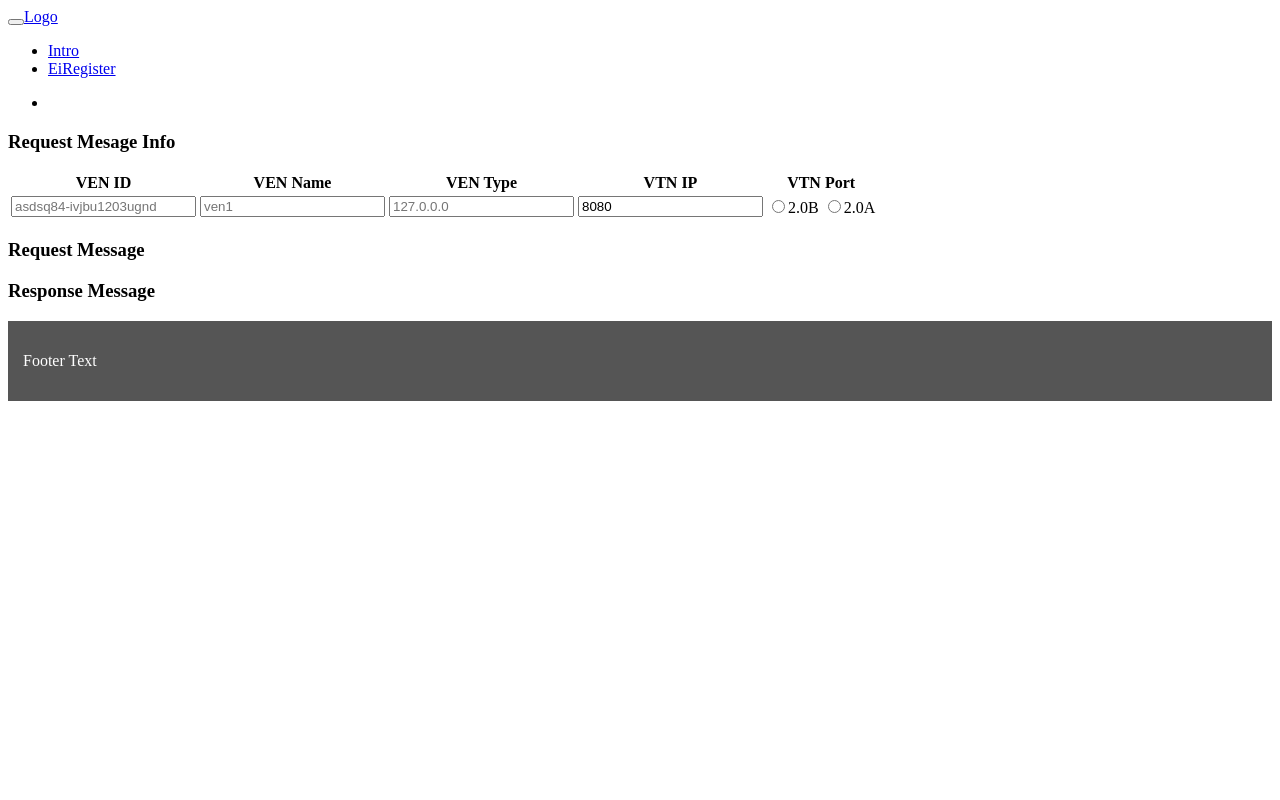
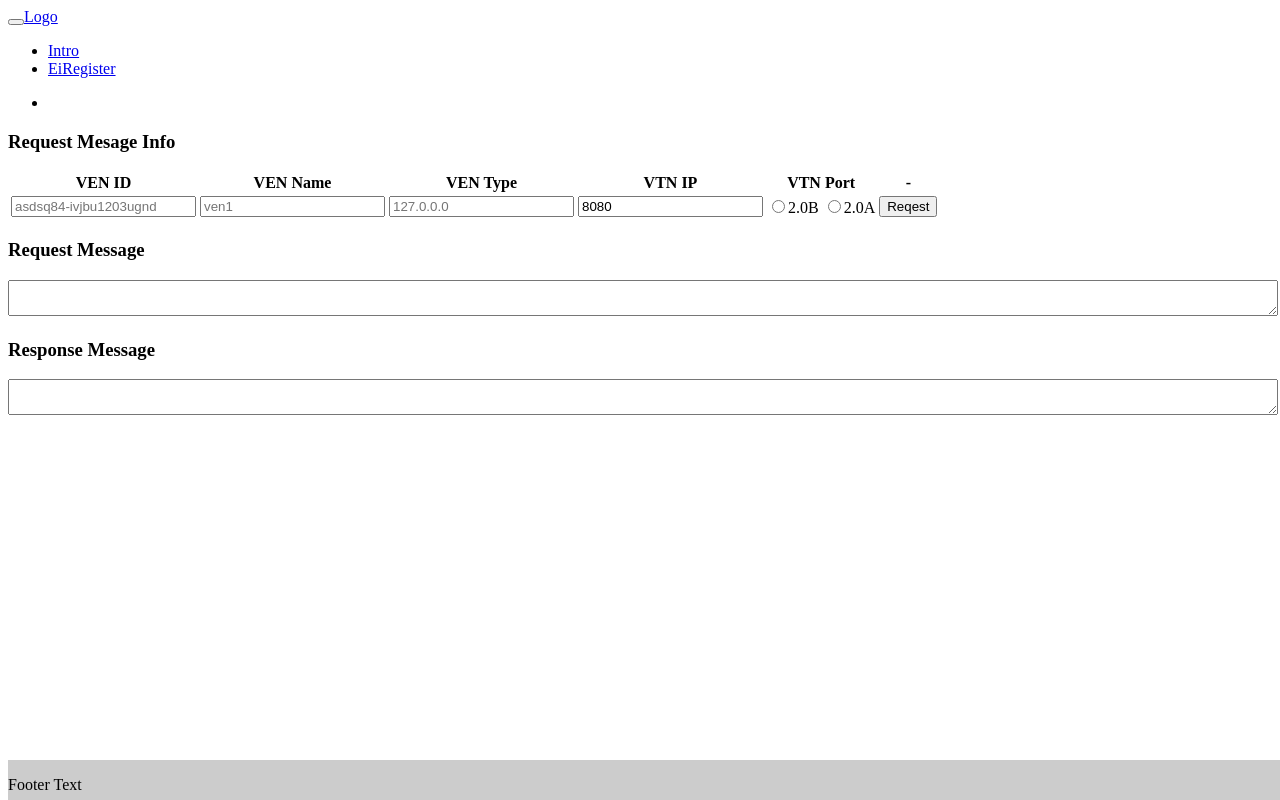
Before and after one commit to sonson1023/Oadr2.0B-ven-vue, a Vue app: page /eiregister in a window 1280 px wide. Built offline with nearby package versions, Linux system fonts and the light colour scheme; what vue-head would draw is missing.

Commit message:
EIRegsiter send/result view

```diff
--- a/package.json
+++ b/package.json
@@ -9,6 +9,7 @@
     "test:unit": "vue-cli-service test:unit"
   },
   "dependencies": {
+    "axios": "^0.18.0",
     "vue": "^2.5.22",
     "vue-google-oauth2": "^1.3.0",
     "vue-router": "^3.0.1",
--- a/src/App.vue
+++ b/src/App.vue
@@ -86,9 +86,11 @@
 
 /* Set black background color, white text and some padding */
 footer {
-  background-color: #555;
-  color: white;
-  padding: 15px;
+  position: absolute;
+  bottom: 0;
+  width: 100%;
+  height: 5%;
+  background: #ccc;
 }
 
 /* On small screens, set height to 'auto' for sidenav and grid */
--- a/src/main.js
+++ b/src/main.js
@@ -2,8 +2,10 @@ import Vue from "vue";
 import App from "./App.vue";
 import router from "./router";
 import store from "./store";
+import axios from "axios";
 
 Vue.config.productionTip = false;
+Vue.prototype.$http = axios;
 
 new Vue({
   router,
--- a/src/views/eiregister.vue
+++ b/src/views/eiregister.vue
@@ -4,6 +4,7 @@
       <div class="col-xs-12">
         <h3>Request Mesage Info</h3>
         <table class="table table-striped">
+          <colgroup></colgroup>
           <thead>
             <tr>
               <th>VEN ID</th>
@@ -11,6 +12,7 @@
               <th>VEN Type</th>
               <th>VTN IP</th>
               <th>VTN Port</th>
+              <th>-</th>
             </tr>
           </thead>
           <tbody>
@@ -41,6 +43,11 @@
                   </label>
                 </div>
               </td>
+              <td>
+                <div>
+                  <button>Reqest</button>
+                </div>
+              </td>
             </tr>
           </tbody>
         </table>
@@ -48,10 +55,20 @@
     </div>
     <div class="row">
       <div class="col-xs-6">
-        <h3>Request Message</h3>
+        <div>
+          <h3>Request Message</h3>
+        </div>
+        <div>
+          <textarea name="reqResult" v-model="reqResult" class="resultTextArea" readonly></textarea>
+        </div>
       </div>
       <div class="col-xs-6">
-        <h3>Response Message</h3>
+        <div>
+          <h3>Response Message</h3>
+        </div>
+        <div>
+          <textarea name="resResp" v-model="respResult" class="resultTextArea" readonly></textarea>
+        </div>
       </div>
     </div>
   </div>
@@ -65,9 +82,22 @@ export default {
       venID: null,
       vtnIP: null,
       vtnName: null,
+      venName: "",
+      repResult: "",
+      respResult: "",
       vtnPort: 8080
     };
   },
+  methods() {
+    sendEIMsg: () => {};
+  },
+
   mounted() {}
 };
 </script>
+
+<style>
+.resultTextArea {
+  width: 100%;
+}
+</style>
```
Also changed, not shown: 1 other file (tests, documents, lock files or other folders).
